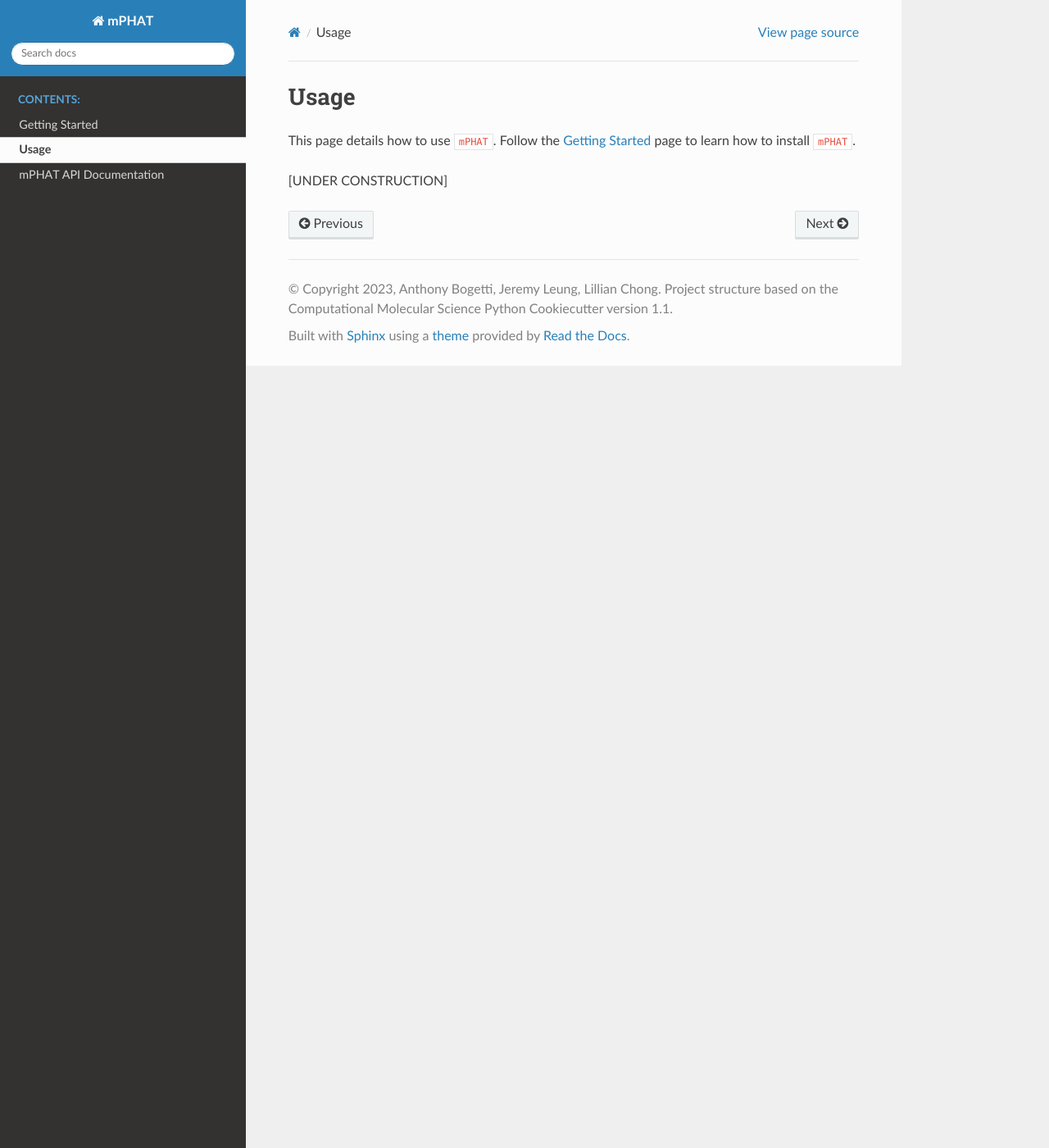
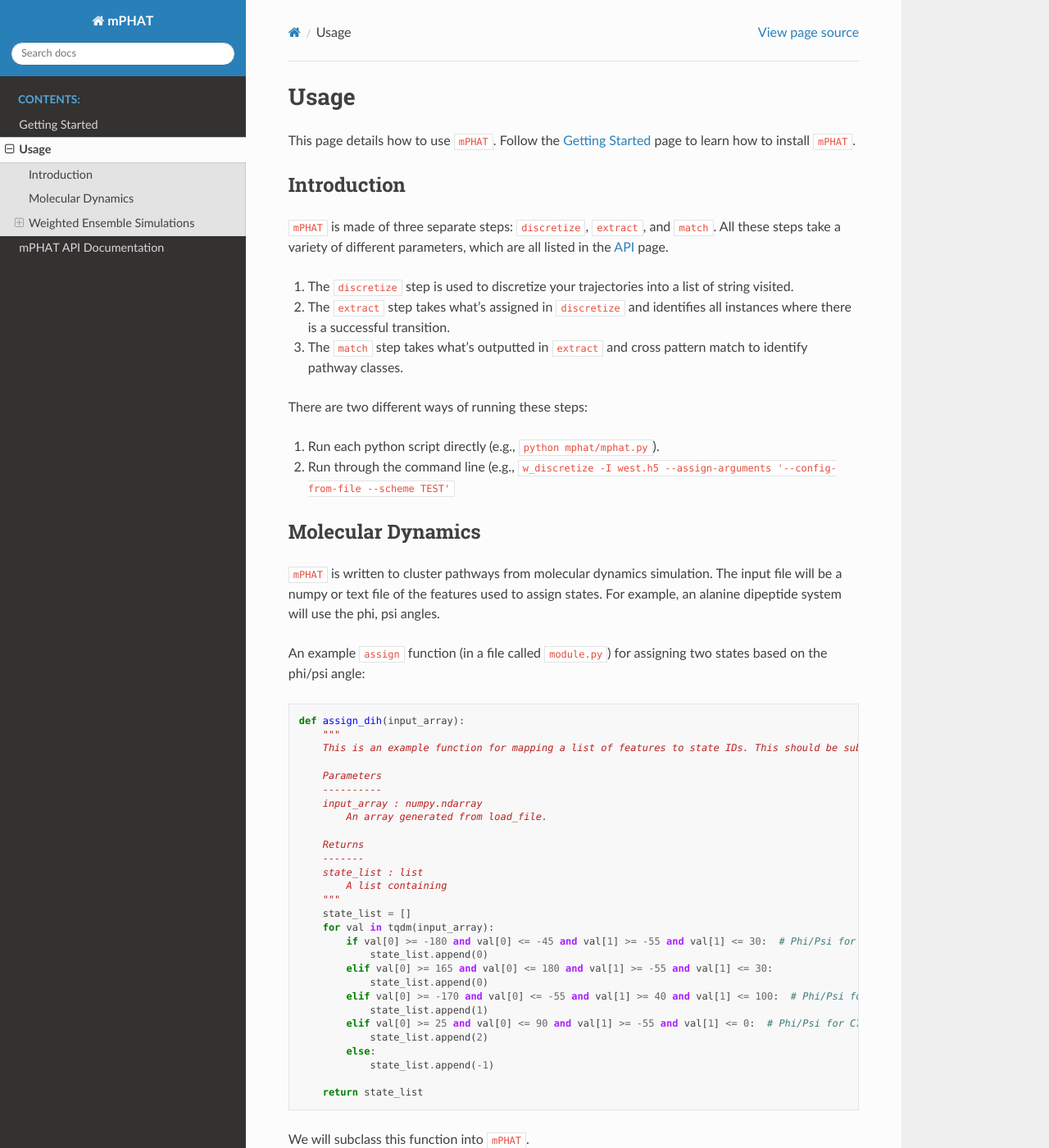
Before and after one commit to jeremyleung521/LPATH, a Sphinx documentation site: the page built from docs/usage.rst, in a window 1280 px wide and 1400 px high. Shown: the whole window at 82% size. Built offline with Sphinx 7.4.7 and the Read the Docs theme 2.0.0, drawn with Linux system fonts in a browser that asks for light colours; the version number could not be read and is left out; some of the changed text lies outside the part shown.

Commit message:
Update in Usage.

```diff
--- a/docs/usage.rst
+++ b/docs/usage.rst
@@ -3,6 +3,97 @@
 
 This page details how to use ``mPHAT``.  Follow the `Getting Started`_ page to learn how to install ``mPHAT``.
 
+.. _Getting Started: https://mphat.readthedocs.io/en/latest/getting_started.html
+
+
+Introduction
+------------
+``mPHAT`` is made of three separate steps: ``discretize``, ``extract``, and ``match``. All these steps take a variety of different parameters, which are all listed in the `API`_ page.
+
+1. The ``discretize`` step is used to discretize your trajectories into a list of string visited.
+2. The ``extract`` step takes what's assigned in ``discretize`` and identifies all instances where there is a successful transition.
+3. The ``match`` step takes what's outputted in ``extract`` and cross pattern match to identify pathway classes.
+
+There are two different ways of running these steps::
+
+1. Run each python script directly (e.g., ``python mphat/mphat.py``).
+2. Run through the command line (e.g., ``w_discretize -I west.h5 --assign-arguments '--config-from-file --scheme TEST'``
+
+.. _API: https://mphat.readthedocs.io/en/latest/api.html
+
+Molecular Dynamics
+------------------
+``mPHAT`` is written to cluster pathways from molecular dynamics simulation. The input file will be a numpy or text file of the features used to assign states. For example, an alanine dipeptide system will use the phi, psi angles.
+
+An example ``assign`` function (in a file called ``module.py``) for assigning two states based on the phi/psi angle::
+
+    def assign_dih(input_array):
+        """
+        This is an example function for mapping a list of features to state IDs. This should be subclassed.
+
+        Parameters
+        ----------
+        input_array : numpy.ndarray
+            An array generated from load_file.
+
+        Returns
+        -------
+        state_list : list
+            A list containing
+        """
+        state_list = []
+        for val in tqdm(input_array):
+            if val[0] >= -180 and val[0] <= -45 and val[1] >= -55 and val[1] <= 30:  # Phi/Psi for Alpha Helix
+                state_list.append(0)
+            elif val[0] >= 165 and val[0] <= 180 and val[1] >= -55 and val[1] <= 30:
+                state_list.append(0)
+            elif val[0] >= -170 and val[0] <= -55 and val[1] >= 40 and val[1] <= 100:  # Phi/Psi for C7eq
+                state_list.append(1)
+            elif val[0] >= 25 and val[0] <= 90 and val[1] >= -55 and val[1] <= 0:  # Phi/Psi for C7ax
+                state_list.append(2)
+            else:
+                state_list.append(-1)
+
+        return state_list
+
+
+We will subclass this function into ``mPHAT``.
+
+1. From the command line, run the following::
+
+    w_discretize -I dihedral.npy -O states.npy -af module.assign_dih
+
+
+Weighted Ensemble Simulations
+-----------------------------
+``mPHAT`` is written to cluster pathways generated by the `WESTPA`_ software suite. Make sure `WESTPA`_ is installed. See the `Getting Started`_ page for more information.
+
+.. _WESTPA: https://westpa.github.io/
+
+Discretize
+__________
+We will use `WESTPA`_'s ``w_assign`` tool to assign to states. See the tool's `wiki`_ page and `Sphinx`_ documentation for more information about the tool.
+
+.. _wiki: https://github.com/westpa/westpa/wiki/man:w_assign
+.. _Sphinx: https://westpa.readthedocs.io/en/latest/documentation/cli/w_assign.html
+
+
+We'll try to discretize a ``multi.h5`` (generated with ``w_multi_west --ibstates``) and discretize with w_assign based on what's defined with the ``TEST`` scheme in ``west.cfg``.
+
+1. Run the following in the command line to run ``w_assign``::
+
+    w_discretize -I multi.h5 -O ANALYSIS/TEST/assign.h5 \
+        --assign-args "-W multi.h5 -r west.cfg --states-from-config --scheme TEST"
+
+
+Extract
+_______
+
 [UNDER CONSTRUCTION]
 
-.. _Getting Started: https://mphat.readthedocs.io/en/latest/getting_started.html
+
+Match
+_____
+
+
+[UNDER CONSTRUCTION]
```
Also changed, not shown: 2 other files.
